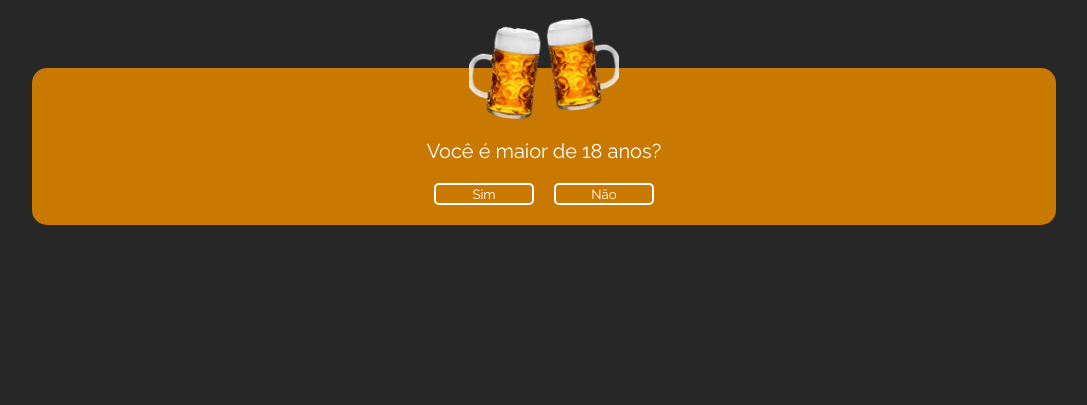
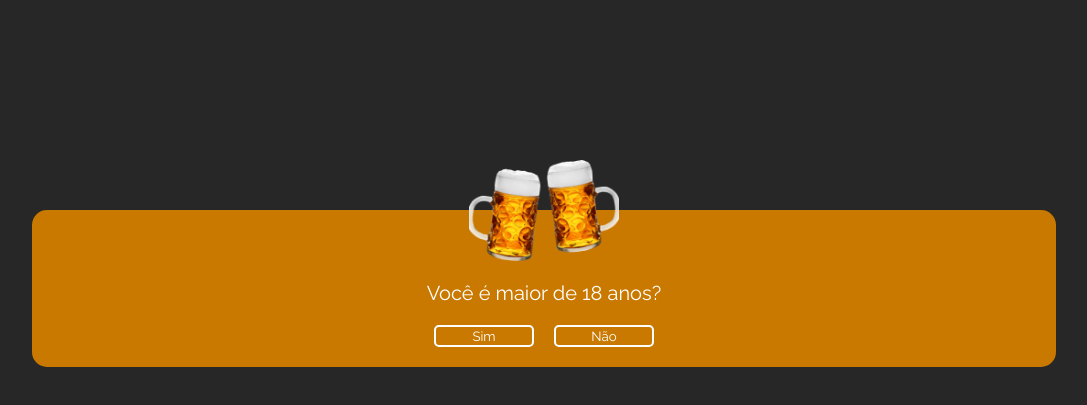
Before and after one commit to marciomedeiros88/paginacervejaria, a plain HTML site: page index.html in a window 1280 px wide. Shown: the part 205-610 px from the top of the page, without its empty margins (96-1183 px from the left). Drawn offline with Linux system fonts and the light colour scheme.

Commit message:
ajustando margin-top

```diff
--- a/style.css
+++ b/style.css
@@ -45,6 +45,10 @@ section img{
     flex-direction: row;
 }
 
+#card{
+    margin-top: 15%;
+}
+
 #card button{
     border-radius: 5px;
     border: white solid 2px;
```
